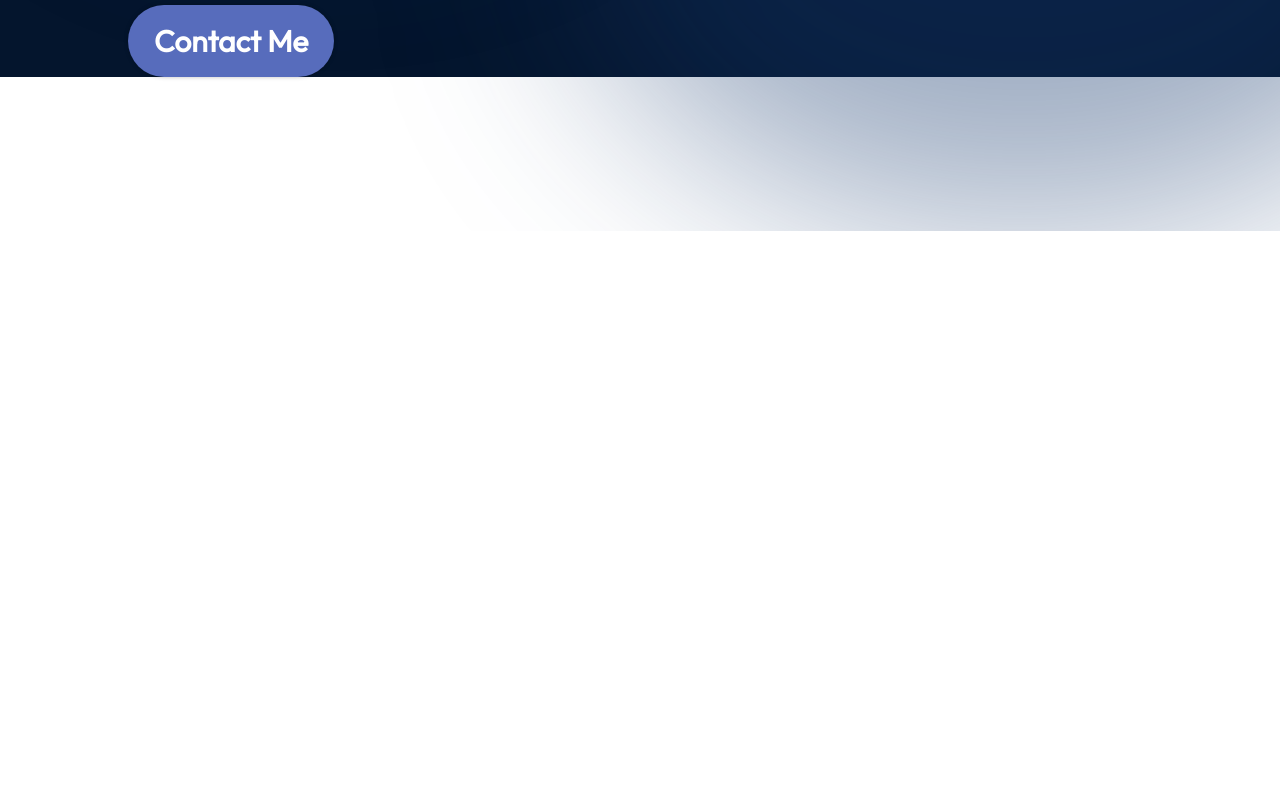
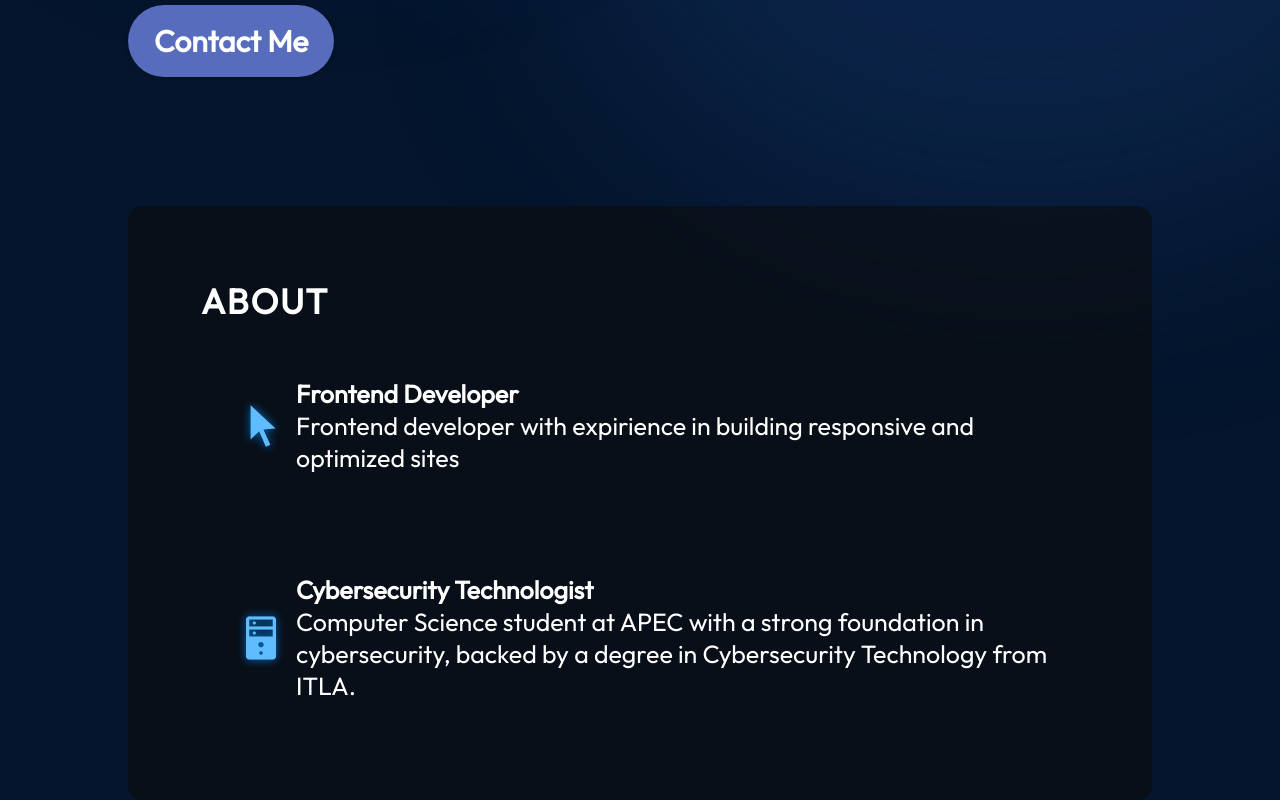
Before and after one commit to Jososealfredo12012/portafolio, a React (Vite) app: page / in a window 1280 px wide. Shown: the part 803-1603 px from the top of the page. Before the commit the page ends 1034 px from the top, so only its background shows below. Built offline with nearby package versions, Linux system fonts and the light colour scheme.

Commit message:
feat: add About component with styling and integrate into App structure

```diff
--- a/src/App.jsx
+++ b/src/App.jsx
@@ -1,4 +1,5 @@
 import styles from './App.module.css';
+import { About } from './components/About/About';
 import { Hero } from './components/Hero/Hero';
 import { Navbar } from './components/Navbar/Navbar';
 
@@ -7,6 +8,7 @@ function App() {
     <div className={styles.App}>
       <Navbar></Navbar>
       <Hero></Hero>
+      <About></About>
     </div>
   );
 }
--- /dev/null
+++ b/src/components/About/About.jsx
@@ -0,0 +1,37 @@
+import React from 'react';
+
+import styles from './About.module.css'
+import { getImageUrl } from '../../assets/utils';
+
+export const About = () => {
+  return (
+    <section className={styles.container} id='about'>
+      <h2 className={styles.title}>About</h2>
+      <div className={styles.content}>
+        <ul className={styles.aboutItems}>
+          <li className={styles.aboutItem} >
+            <img src={getImageUrl('about/cursoricon.png')} alt='cursor icon'/>
+            <div className={styles.aboutItemText}>
+              <h3>Frontend Developer</h3>
+              <p>
+                Frontend developer with expirience in building responsive and
+                optimized sites
+              </p>
+            </div>
+          </li>
+          <li className={styles.aboutItem}>
+            <img src={getImageUrl('about/servericon.png')} alt='server icon' />
+            <div className={styles.aboutItemText}>
+              <h3>Cybersecurity Technologist</h3>
+              <p>
+                Computer Science student at APEC with a strong foundation in
+                cybersecurity, backed by a degree in Cybersecurity Technology
+                from ITLA.
+              </p>
+            </div>
+          </li>
+        </ul>
+      </div>
+    </section>
+  );
+};
--- /dev/null
+++ b/src/components/About/About.module.css
@@ -0,0 +1,85 @@
+@import url('../../vars.css');
+
+.container {
+  position: relative;
+  background-color: rgba(12, 12, 12, 0.6);
+  border-radius: 15px;
+  padding: 73px;
+  margin-top: 129px;
+  z-index: 1;
+  margin-left: 10%;
+  margin-right: 10%;
+}
+
+.title {
+  color: var(--color-text);
+  font-size: 35px;
+  font-weight: 700;
+  letter-spacing: 1.75px;
+  text-transform: uppercase;
+  margin-bottom: 30px;
+}
+
+.content {
+  display: flex;
+  flex-direction: row;
+  align-items: center;
+}
+
+.aboutItems {
+  color: var(--color-text);
+  display: flex;
+  flex-direction: column;
+  gap: 50px;
+}
+
+.aboutItem {
+  display: flex;
+  flex-direction: row;
+  align-items: center;
+  border-radius: 20px;
+  list-style: none;
+  padding: 25px;
+  background-image: linear-gradient(
+    90deg,
+    rgba(165, 215, 232, 0.42) 0%,
+    rgba(255, 255, 255, 0) 100%
+  );
+
+  background-size: 0 100%;
+  background-repeat: no-repeat;
+  transition: 0.4s;
+
+  &:hover {
+    background-size: 100% 100%;
+  }
+
+  h3 {
+    font-size: 25px;
+    font-weight: 600;
+  }
+
+  p {
+    font-size: 25px;
+  }
+}
+
+@media (max-width: 768px) {
+    .container{
+        background-color: transparent;
+        padding: 0;
+    }
+
+    .content{
+        flex-direction: column;
+    }
+
+    .aboutItems{
+        margin-top: 29px;
+    }
+
+    .aboutItem{
+        padding: 0;
+        text-align: justify;
+    }
+}
--- a/src/index.css
+++ b/src/index.css
@@ -4,3 +4,7 @@
     padding: 0;
     font-family: 'Outfit', Arial, Helvetica, sans-serif;
 }
+
+html{
+    scroll-behavior: smooth;
+}
```
